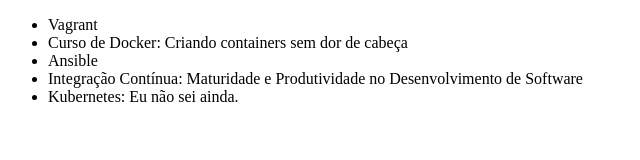
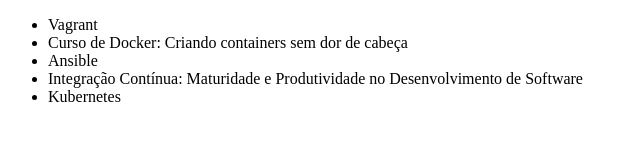
Before and after one commit to fabiomnzcastro/alura-git, a plain HTML site: page index.html in a window 1280 px wide. Shown: the whole page, without its empty margins (0-640 px from the left). Drawn offline with Linux system fonts and the light colour scheme.

Commit message:
Revert "Alterando o Código"
This reverts commit b0954e892b60a64a06d5bf555caa5d95d66b913f.

```diff
--- a/index.html
+++ b/index.html
@@ -10,7 +10,7 @@
         <li>Curso de Docker: Criando containers sem dor de cabeça</li>
         <li>Ansible</li>
         <li>Integração Contínua: Maturidade e Produtividade no Desenvolvimento de Software</li>
-        <li>Kubernetes: Eu não sei ainda.</li>
+        <li>Kubernetes</li>
     </ul>
 </body>
 </html>
```
